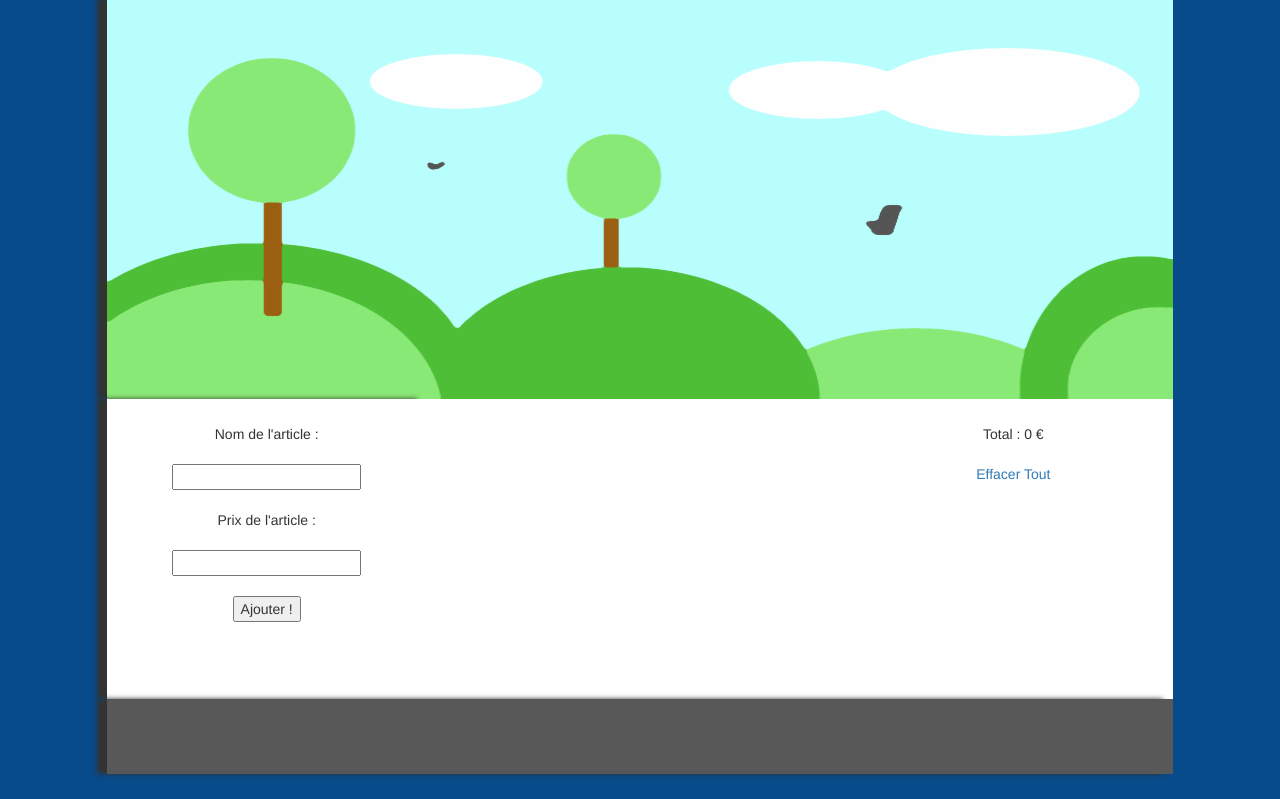
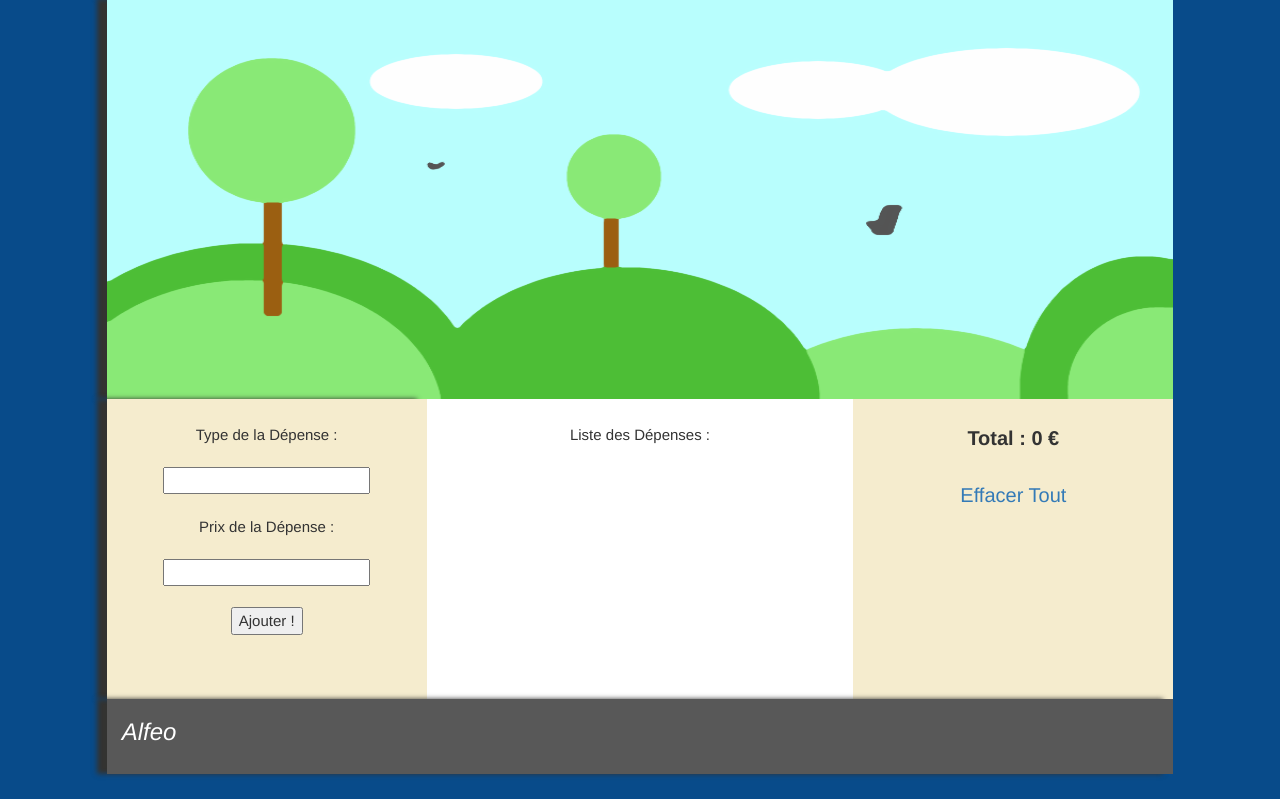
Before and after one commit to Alfeo/CheckDay, a PHP site: page /php/index.php in a window 1280 px wide. Shown: the part 101-900 px from the top of the page. Run offline with PHP 8.4, Linux system fonts and the light colour scheme; data that the repository does not hold is empty.

Commit message:
Complete

```diff
--- a/css/index.css
+++ b/css/index.css
@@ -29,11 +29,12 @@ body
 
 .formadd
 {
-	background-color:#FFFFFF;
+	background-color:#F5ECCE;
 	height:300px;
 	text-align:center;
 	padding-top:25px;
 	box-shadow: -10px 0px 5px 0px #333331;
+	font-size:15px;
 }
 
 .main
@@ -43,21 +44,22 @@ body
 	text-align:center;
 	padding-top:25px;
 	overflow-y:scroll;
+	font-size:15px;
 }
 
 .result
 {
-	background-color:#FFFFFF;
+	background-color:#F5ECCE;
 	height:300px;
 	text-align:center;
 	padding-top:25px;
+	font-size:20px;
 }
 
 .footer
 {
 	height:75px;
 	background-color:#585858;
-	text-align:center;
 	font-weight:bold;
 	color:#FFFFFF;
 	box-shadow: -10px 0px 5px 0px #333331;
@@ -67,3 +69,9 @@ body
 {
 	height:25px;
 }
+
+.close
+{
+	height:20px;
+	width:20px;
+}
--- a/php/index.php
+++ b/php/index.php
@@ -1,8 +1,6 @@
 <!DOCTYPE html>
 <html>
 	<head>
-		<script type="text/javascript" src="../script/jquery.js"></script>
-		<script type="text/javascript" src="../script/index.js"></script>
 		<link type="text/css" rel="stylesheet" href="../css/bootstrap.css">
 		<link type="text/css" rel="stylesheet" href="../css/index.css">
 		<title>CheckDay</title>
@@ -31,15 +29,17 @@
 
 		<div class="formadd col-md-3 col-md-offset-1">
 			<form action="add.php" method="POST">
-				Nom de l'article :<br></br>
+				Type de la Dépense :<br></br>
 				<input type="text" name="name"><br></br>
-				Prix de l'article :<br></br>
+				Prix de la Dépense :<br></br>
 				<input type="text" name="cost"><br></br>
 				<input type="submit" value="Ajouter !">
 			</form>
 		</div>
 
 		<div class="main col-md-4"i>
+			Liste des Dépenses :
+			<br></br>
 <!-- Showing Process -->
 			<?php
 				$total = 0;
@@ -47,6 +47,7 @@
     		$calls = $bdd->query($selection);
 				foreach ($calls as $call) {
 					echo "<strong>Article : </strong>" . $call["name"] . " /<strong> Prix</strong> : " . $call["cost"] . " €";
+					echo "<a href=\"dropthis.php?thing=".$call["name"]."\"><img class=\"close\" src=\"../img/close.jpg\"></a>";
 					echo "<br></br>";
 					$total = $total + $call["cost"];
 				}
@@ -54,12 +55,14 @@
 <!-- END -->
 		</div>
 		<div class="result col-md-3">
-			<?php echo "Total : " . $total . " €";?>
+			<strong><?php echo "Total : " . $total . " €";?></strong>
 			<br></br>
 			<a href="./delete.php">Effacer Tout</a>
 		</div>
 
-		<div class=" col-md-10 col-md-offset-1 footer"></div>
+		<div class=" col-md-10 col-md-offset-1 footer">
+			<h3><i>Alfeo</i></h3>
+		</div>
 		<div class="empt col-md-12"></div>
 	</body>
 </html>
```
Also changed, not shown: php/dropthis.php (added, +19 -0 lines), img/close.jpg (added), 1 other file.
